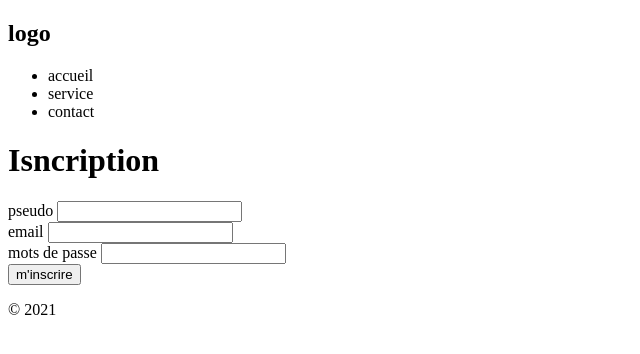
After one commit to Lmickaeldev/cours-nouvelle-techno, a PHP site: page /inscription.php in a window 1280 px wide. The commit adds this page. Shown: the top 354 px of the page, without its empty margins (0-640 px from the left). Run offline with PHP 8.4, Linux system fonts and the light colour scheme.

Commit message:
suite du cours

```diff
--- /dev/null
+++ b/cours-1/includes/inscription_script.php
@@ -0,0 +1,41 @@
+<?php
+//ont verifie si le formulaire a été envoyer
+if (!empty($_POST)) {
+    //le formulaire a été envoyé
+    //on verifie que all champs ont bien été remplis,
+    if (isset($_POST["nickname"],$_POST["email"],$_POST["pass"])
+    && !empty($_POST['nickname'])
+    && !empty($_POST['email'])
+    && !empty($_POST['pass'])
+    ) {
+        //le formulaire est complet
+        //on protege les données
+        //on recuipere les données en les protegeant(xss)
+        //striptags enleve toute les balise html
+        $pseudo = strip_tags($_POST["nickname"]);
+
+        //ont verfie que l'adresse est bien une adresse eamil
+        if (!filter_var($_POST["email"], FILTER_VALIDATE_EMAIL)) {
+            die("l'email est incorrecte");
+        }
+        //on va hasher le mots de passe
+        //password_argon2id permets un criptage aleatoire
+        $pass = password_hash($_POST["pass"], PASSWORD_ARGON2ID);
+
+        //ont enregistre en bdd
+        require"includes/connect.php";
+
+        $sql= "INSERT INTO `user`(`username`,`email`,`pass`,`role`) VALUES(:pseudo,:email,'$pass','[\"ROLE_USER\"]')";
+        //preparation de la requete
+        $query = $db-> prepare($sql);
+
+        $query->bindValue(":pseudo", $pseudo, PDO::PARAM_STR);
+        $query->bindValue(":email",$_POST["email"],PDO::PARAM_STR);
+        $query->execute();
+
+        //on connect l'utilisateur
+    }else {
+        die("le formualaire n'est pas complet");
+    }
+}
+?>
--- a/cours-1/index.php
+++ b/cours-1/index.php
@@ -31,6 +31,6 @@ $requete->execute();
 
 $user = $requete ->fetch();
 
-var_dump($user);
+
 
 ?>
--- /dev/null
+++ b/cours-1/inscription.php
@@ -0,0 +1,37 @@
+<?php
+require_once"includes/inscription_script.php";
+
+// $titre doit etre donner avant header.php
+$titre="Accueil";
+include_once"includes/header.php";
+// on inclus la navbar
+include_once"includes/navbar.php";
+
+// contenu de la page
+?>
+<h1>Isncription</h1>
+
+<form method="post">
+
+<div>
+    <label for="pseudo">pseudo</label>
+    <input type="text" name="nickname" id="pseudo">
+</div>
+<div>
+    <label for="email">email</label>
+    <input type="email" name="email" id="email">
+</div>
+<div>
+    <label for="pass">mots de passe</label>
+    <input type="password" name="pass" id="pass">
+</div>
+<button type="submit">m'inscrire</button>
+
+
+
+
+</form>
+
+<?php
+include_once"includes/footer.php";
+?>
```
Also changed, not shown: cours-1/connexion.php (added, +33 -0 lines), cours-1/includes/connexion_script.php (added, +32 -0 lines), 1 other file.
